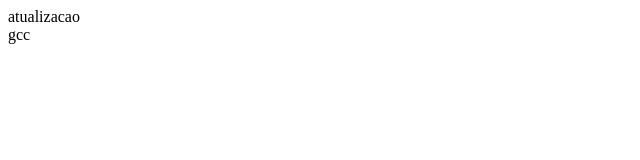
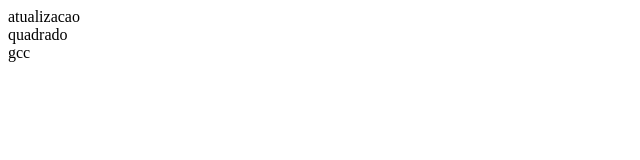
Before and after one commit to ocaique72/teste, a plain HTML site: page index.html in a window 1280 px wide. Shown: the full height of the page, 0-640 px from the left. Drawn offline with Linux system fonts and the light colour scheme.

Commit message:
att-teste-div

```diff
--- a/index.html
+++ b/index.html
@@ -11,6 +11,10 @@
         atualizacao
     </section>
 
+    <div>
+        quadrado
+    </div>
+
     <main>
         gcc
     </main>
```
